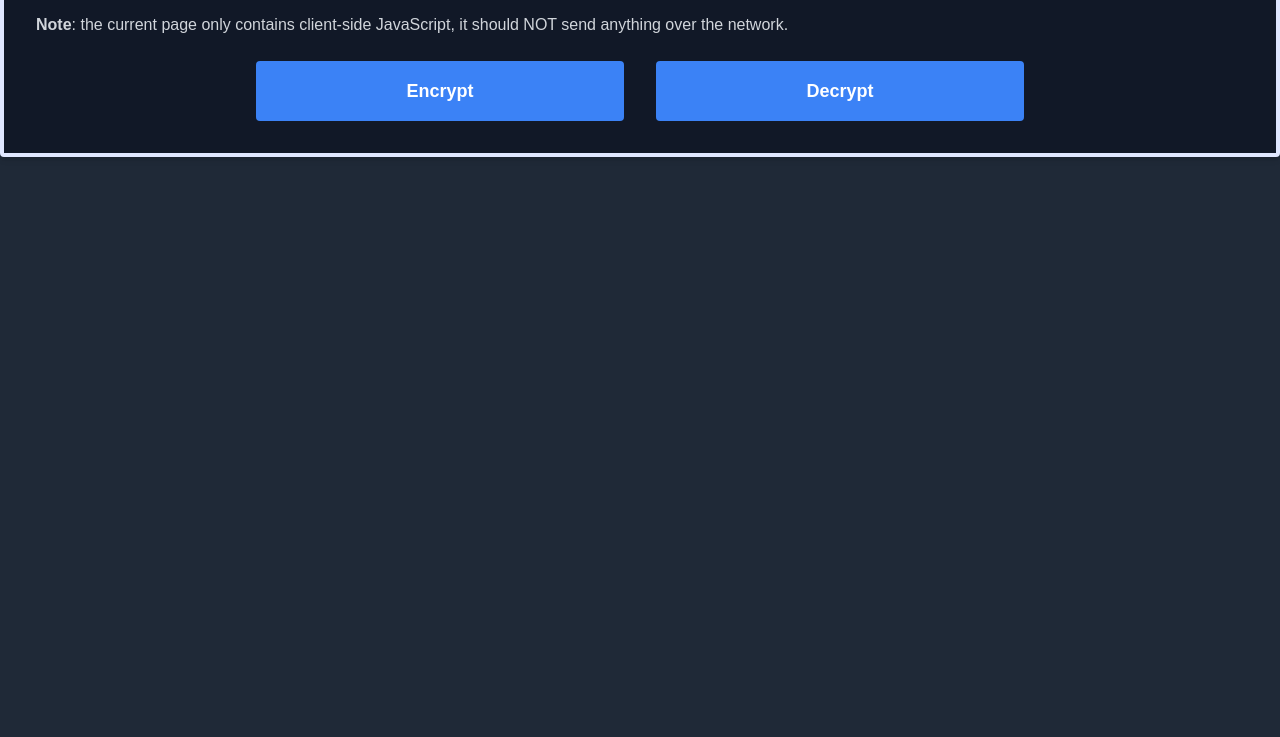
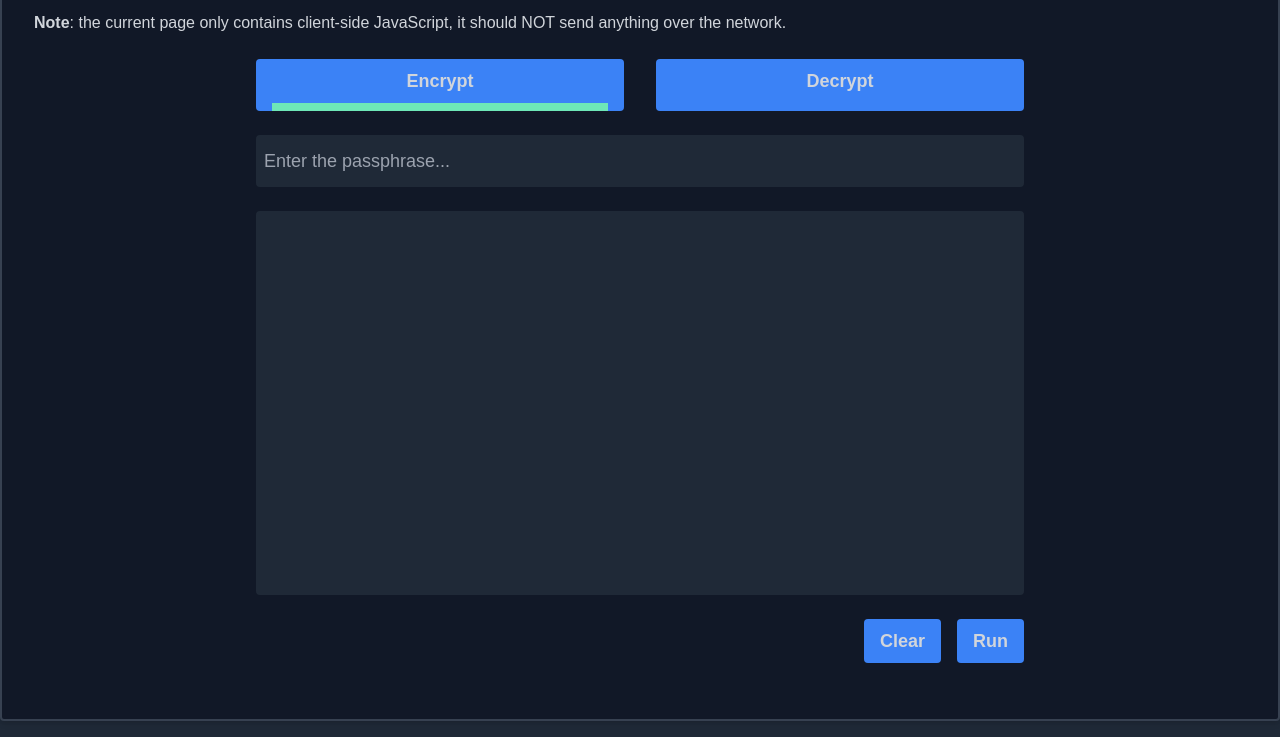
Before and after one commit to dkvz/crypto-tools, a website built with webpack: page src/index.html in a window 1280 px wide. Shown: the part 115-852 px from the top of the page. Before the commit the page ends 800 px from the top, so only its background shows below. Built offline with nearby package versions, Linux system fonts and the light colour scheme.

Commit message:
Looking alright

```diff
--- a/src/index.html
+++ b/src/index.html
@@ -5,12 +5,11 @@
   <meta charset="UTF-8">
   <meta http-equiv="X-UA-Compatible" content="IE=edge">
   <meta name="viewport" content="width=device-width, initial-scale=1.0">
-  <title>Tailwind + Webpack test</title>
+  <title>Crypto Utilities</title>
 </head>
 
 <body class="bg-gray-800">
-  <main
-    class="border-4 border-indigo-100 my-4 p-4 lg:p-8 container mx-auto bg-gray-900 text-gray-300 rounded shadow-md">
+  <main class="border-2 border-gray-700 my-4 p-4 lg:p-8 container mx-auto bg-gray-900 text-gray-300 rounded shadow-md">
     <h1 class="text-4xl font-bold text-center text-gray-100 border-b-4 border-indigo-300 pb-4 mb-4">Some Crypto
       Utilities
     </h1>
@@ -22,7 +21,7 @@
       <form action="#" method="POST">
         <div class="grid grid-cols-2 gap-4 lg:gap-8">
           <label tabindex="1" class="btn toggle-btn">
-            <input type="radio" id="encryptRadio" name="encryptRadios">
+            <input checked="checked" type="radio" id="encryptRadio" name="encryptRadios">
             <span>Encrypt</span>
           </label>
           <label tabindex="2" class="btn toggle-btn">
@@ -30,6 +29,14 @@
             <span>Decrypt</span>
           </label>
         </div>
+        <div class="my-6">
+          <input class="w-full" type="password" id="passwordInput" placeholder="Enter the passphrase...">
+        </div>
+        <div class="my-6 text-area" contenteditable="true"></div>
+        <div class="my-6 flex justify-end">
+          <button class="btn mr-4">Clear</button>
+          <button class="btn">Run</button>
+        </div>
       </form>
     </section>
   </main>
--- a/src/styles/styles.pcss
+++ b/src/styles/styles.pcss
@@ -6,12 +6,25 @@ body {
   font-family: sans-serif;
 }
 
+.toggle-btn,
+input,
+button,
+.text-area {
+  @apply transition-all focus:outline-none focus:ring-2 focus:ring-blue-200;
+}
+
+input[type="text"],
+input[type="password"],
+.text-area {
+  @apply py-3 px-2 text-lg rounded bg-gray-800;
+}
+
 .btn {
-  @apply bg-blue-500 hover:bg-blue-700 text-white font-bold py-2 px-4 rounded focus:outline-none focus:ring-2 focus:ring-blue-200;
+  @apply bg-blue-500 hover:bg-blue-700 text-lg font-bold py-2 px-4 rounded;
 }
 
 .toggle-btn {
-  @apply flex cursor-pointer;
+  @apply flex cursor-pointer py-0;
 }
 
 .toggle-btn span {
@@ -25,3 +38,7 @@ body {
 .toggle-btn input:checked + span {
   @apply border-b-8 border-green-300;
 }
+
+.text-area {
+  @apply md:h-64 lg:h-96 h-48 overflow-x-hidden overflow-y-auto;
+}
```
